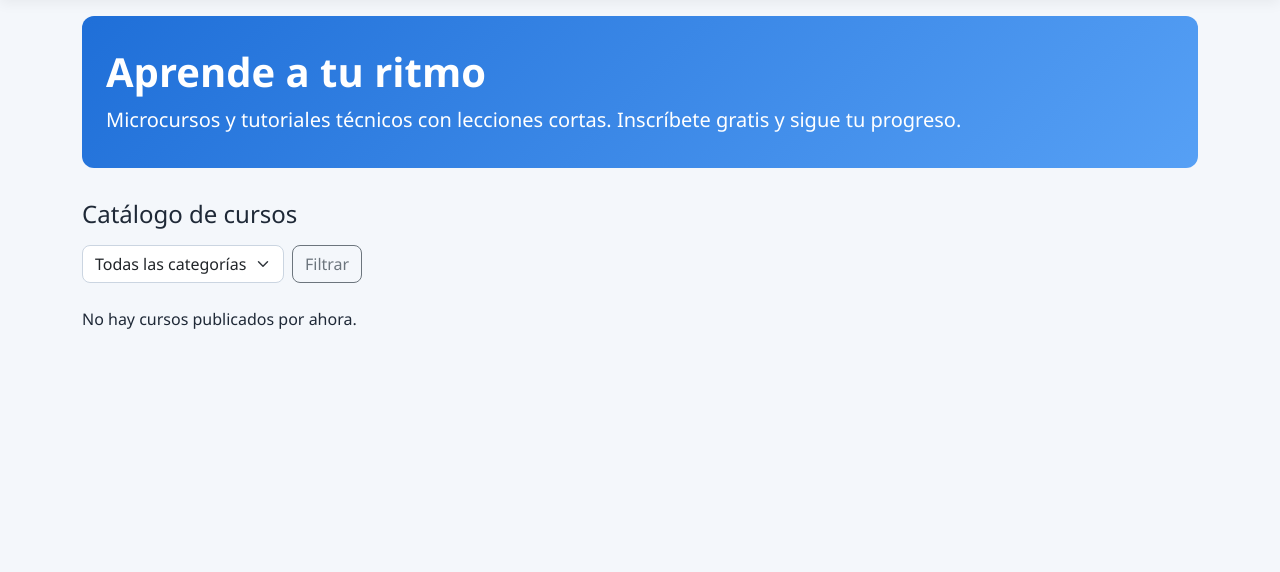
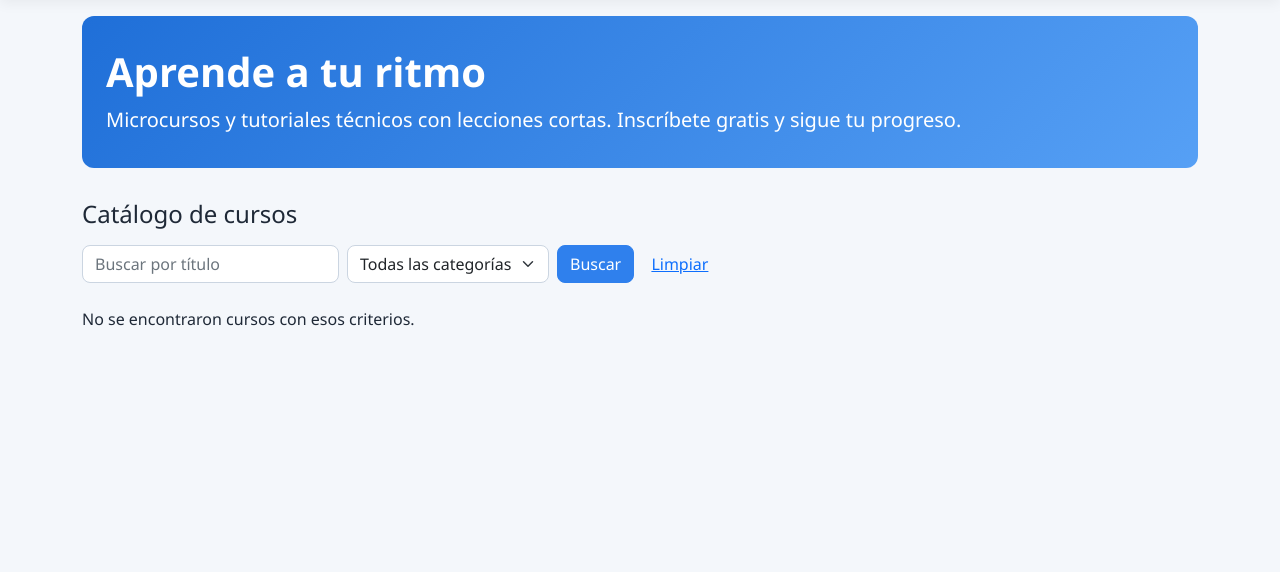
Before and after one commit to manusito12357/ProyectoWeb, an ASP.NET Core app: page /?categoriaId=1 in a window 1280 px wide. Shown: the part 59-631 px from the top of the page. Run offline with ASP.NET Core 8, Linux system fonts and the light colour scheme; style sheets or scripts are compiled from the project's sources; some libraries are stand-ins or nearby versions.

Commit message:
Busqueda por titulo en el catalogo

```diff
--- a/proyectoweb/Controllers/CatalogoController.cs
+++ b/proyectoweb/Controllers/CatalogoController.cs
@@ -18,16 +18,24 @@ namespace proyectoweb.Controllers
             _context = context;
         }
 
-        public async Task<IActionResult> Index(int? categoriaId)
+        public async Task<IActionResult> Index(int? categoriaId, string? buscar)
         {
+            buscar = buscar?.Trim();
+
             var cursos = _context.Cursos.Include(c => c.Categoria).Where(c => c.Publicado);
             if (categoriaId != null)
             {
                 cursos = cursos.Where(c => c.CategoriaId == categoriaId);
             }
+            if (!string.IsNullOrEmpty(buscar))
+            {
+                cursos = cursos.Where(c => EF.Functions.Collate(c.Titulo, "Latin1_General_CI_AI").Contains(buscar));
+            }
 
             var categorias = await _context.Categorias.OrderBy(c => c.Nombre).ToListAsync();
             ViewData["Categorias"] = new SelectList(categorias, "Id", "Nombre", categoriaId);
+            ViewData["Buscar"] = buscar;
+            ViewData["Filtrado"] = categoriaId != null || !string.IsNullOrEmpty(buscar);
 
             return View(await cursos.OrderByDescending(c => c.FechaCreacion).ToListAsync());
         }
--- a/proyectoweb/Views/Catalogo/Index.cshtml
+++ b/proyectoweb/Views/Catalogo/Index.cshtml
@@ -12,19 +12,26 @@
 <h2 class="h4 mb-3">Catálogo de cursos</h2>
 
 <form asp-action="Index" method="get" class="row g-2 mb-4">
-    <div class="col-auto">
+    <div class="col-12 col-md-auto">
+        <input type="search" name="buscar" value="@ViewData["Buscar"]" class="form-control" placeholder="Buscar por título" maxlength="150" />
+    </div>
+    <div class="col-12 col-md-auto">
         <select name="categoriaId" class="form-select" asp-items="ViewBag.Categorias">
             <option value="">Todas las categorías</option>
         </select>
     </div>
     <div class="col-auto">
-        <button type="submit" class="btn btn-outline-secondary">Filtrar</button>
+        <button type="submit" class="btn btn-primary">Buscar</button>
+        @if (ViewData["Filtrado"] is true)
+        {
+            <a asp-action="Index" class="btn btn-link">Limpiar</a>
+        }
     </div>
 </form>
 
 @if (!Model.Any())
 {
-    <p>No hay cursos publicados por ahora.</p>
+    <p>@(ViewData["Filtrado"] is true ? "No se encontraron cursos con esos criterios." : "No hay cursos publicados por ahora.")</p>
 }
 else
 {
```
